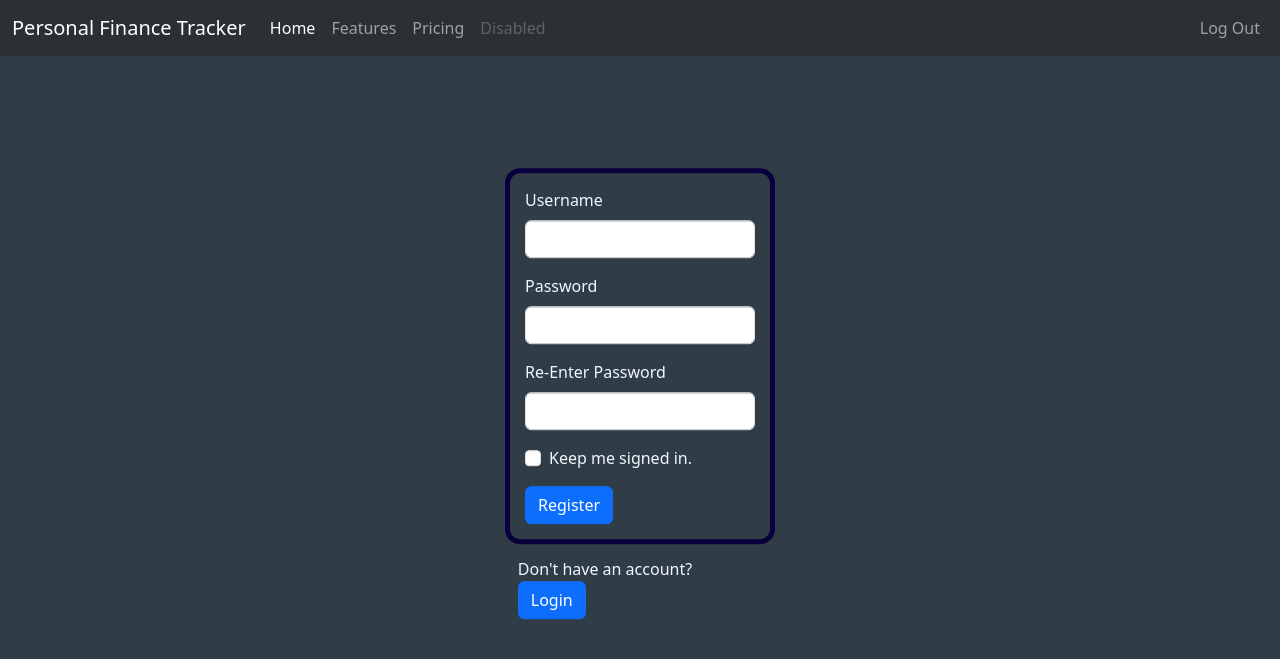
After one commit to Carbar14/Personal-Finance-Tracker, a Flask app: page /register in a window 1280 px wide. The commit adds this page. Shown: the top 659 px of the page. Run offline with Flask 3, Linux system fonts and the light colour scheme.

Commit message:
Worked on Login and Register

```diff
--- a/app.py
+++ b/app.py
@@ -1,8 +1,101 @@
-from flask import Flask, redirect, render_template, request, session
+from flask import Flask, redirect, render_template, request, session, flash
+from flask_session import Session
+import sqlite3
+from helpers import login_required, get_db_connection
+from datetime import timedelta
 
 app = Flask(__name__)
 
+#secret key
+app.config['SECRET_KEY'] = 'ebdmaoze,32'
+
+#session setup
+app.config["SESSION_PERMANENT"] = False
+app.config["SESSION_TYPE"] = "filesystem"
+Session(app)
+
+
+
 
 @app.route("/")
+@login_required
 def index():
     return render_template("index.html")
+
+@app.route("/login", methods=["GET", "POST"])
+def login():
+    #clear session
+    session.clear()
+
+    #establish connection to data base
+    conn = get_db_connection()
+
+    if request.method == "POST":
+        print("a")
+        username = request.form.get("username")
+        password = request.form.get("password")
+
+        if not username:
+            flash('Username is required!')
+        elif not password:
+            flash('Password is required!')
+        elif not conn.execute("SELECT * FROM users WHERE username= ?", username).fetchall():
+            flash("Username does not exist!")
+        elif not conn.execute("SELECT * FROM users WHERE username = ? AND hash = ?", (username, password)):
+            flash("Password incorrect for that username!")
+        else:
+            #session the user
+            session["user_id"] = conn.execute("SELECT * FROM users WHERE username = ?", username).fetchall()[0]["id"]
+
+            #Keep signed in
+            if not bool(request.form.get("keepSignedIn")):
+                 session.permanent = True
+                 app.permanent_session_lifetime = timedelta(days=1)
+            else:
+                session.permanent = True
+                app.permanent_session_lifetime = timedelta(days=31)
+
+            conn.commit()
+            conn.close()
+            return redirect("/")
+
+    return render_template("login.html")
+
+@app.route("/register", methods=["GET", "POST"])
+def register():
+    #establish connection to data base
+    conn = get_db_connection()
+
+    if request.method == "POST":
+        print("a")
+        username = request.form.get("username")
+        password = request.form.get("password")
+        passwordCheck = request.form.get("passwordCheck")
+
+        if not username:
+            flash('Username is required!')
+        elif not password:
+            flash('Password is required!')
+        elif not passwordCheck:
+            flash('Password confirmation is required!')
+        elif password != passwordCheck:
+            flash('Passwords do not match!')
+        elif conn.execute("SELECT * FROM users WHERE username = ?", username).fetchall():
+            flash('Username already taken')
+        else:
+            #registers user
+            conn.execute("INSERT INTO users (username, hash) VALUES (?, ?)", (username, password))
+            #sets session
+            session["user_id"] = conn.execute("SELECT * FROM users WHERE username = ?", username).fetchall()[0]["id"]
+
+            #Keep signed in
+            if not bool(request.form.get("keepSignedIn")):
+                 session.permanent = True
+                 app.permanent_session_lifetime = timedelta(days=1)
+            else:
+                session.permanent = True
+                app.permanent_session_lifetime = timedelta(days=31)
+            conn.commit()
+            conn.close()
+            return redirect("/")
+    return render_template("register.html")
--- /dev/null
+++ b/helpers.py
@@ -0,0 +1,23 @@
+from flask import redirect, render_template, session
+import sqlite3
+from functools import wraps
+
+def login_required(f):
+    """
+    Decorate routes to require login.
+
+    https://flask.palletsprojects.com/en/latest/patterns/viewdecorators/
+    """
+
+    @wraps(f)
+    def decorated_function(*args, **kwargs):
+        if session.get("user_id") is None:
+            return redirect("/login")
+        return f(*args, **kwargs)
+
+    return decorated_function
+
+def get_db_connection():
+    conn = sqlite3.connect('database.db')
+    conn.row_factory = sqlite3.Row
+    return conn
--- /dev/null
+++ b/init_db.py
@@ -0,0 +1,5 @@
+import sqlite3
+connection = sqlite3.connect('database.db')
+
+with open('setup.sql') as f:
+    connection.executescript(f.read())
--- /dev/null
+++ b/setup.sql
@@ -0,0 +1,3 @@
+DROP TABLE IF EXISTS users;
+
+CREATE TABLE users (id INTEGER PRIMARY KEY AUTOINCREMENT NOT NULL, username TEXT NOT NULL, hash TEXT NOT NULL);
--- /dev/null
+++ b/static/styles/CSS.css
@@ -0,0 +1,26 @@
+.cont {
+  display: flex;
+  justify-content: center;
+  padding: 15px;
+  flex-direction: column;
+  color: aliceblue;
+}
+
+.center {
+  margin: 0;
+  position: absolute;
+  top: 50%;
+  left: 50%;
+  -ms-transform: translate(-50%, -50%);
+  transform: translate(-50%, -50%);
+}
+
+.loginBox {
+  border: 5px solid rgb(8, 0, 61);
+  border-radius: 15px;
+  padding: 15px;
+}
+
+#body {
+  background-color: rgb(48, 60, 70);
+}
--- a/templates/index.html
+++ b/templates/index.html
@@ -1,2 +1,2 @@
 {% extends "layout.html" %} {% block title %}Main{% endblock %} {% block main %}
-index {%endblock %}
+Main{%endblock %}
--- a/templates/layout.html
+++ b/templates/layout.html
@@ -2,10 +2,54 @@
 <html lang="en">
   <head>
     <meta charset="UTF-8" />
+    <meta name="viewport" content="width=device-width, initial-scale=1" />
     <title>Finance Traker: {% block title %}{% endblock %}</title>
+    <!-- Boostrap CSS -->
+    <link
+      href="https://cdn.jsdelivr.net/npm/bootstrap@5.3.2/dist/css/bootstrap.min.css"
+      rel="stylesheet"
+      integrity="sha384-T3c6CoIi6uLrA9TneNEoa7RxnatzjcDSCmG1MXxSR1GAsXEV/Dwwykc2MPK8M2HN"
+      crossorigin="anonymous"
+    />
+    <!-- My Css-->
+    <link rel="stylesheet" href="../static/styles/CSS.css" />
   </head>
-  <body>
-    <h1>Hello World!</h1>
+  <body id="body">
+    <!-- Bootstrap Javascript -->
+    <script
+      src="https://cdn.jsdelivr.net/npm/bootstrap@5.3.2/dist/js/bootstrap.bundle.min.js"
+      integrity="sha384-C6RzsynM9kWDrMNeT87bh95OGNyZPhcTNXj1NW7RuBCsyN/o0jlpcV8Qyq46cDfL"
+      crossorigin="anonymous"
+    ></script>
+
+    <!-- NAVBAR -->
+    <nav class="navbar navbar-expand-lg bg-body-tertiary" data-bs-theme="dark">
+      <div class="container-fluid">
+        <a class="navbar-brand" href="/">Personal Finance Tracker</a>
+        <div class="collapse navbar-collapse" id="navbarNav">
+          <ul class="navbar-nav">
+            <li class="nav-item">
+              <a class="nav-link active" aria-current="page" href="/">Home</a>
+            </li>
+            <li class="nav-item">
+              <a class="nav-link" href="#">Features</a>
+            </li>
+            <li class="nav-item">
+              <a class="nav-link" href="#">Pricing</a>
+            </li>
+            <li class="nav-item">
+              <a class="nav-link disabled" aria-disabled="true">Disabled</a>
+            </li>
+          </ul>
+        </div>
+        <div class="navbar-nav flex-end">
+          <a class="nav-link" href="/login">Log Out</a>
+        </div>
+      </div>
+    </nav>
+    <!-- END NAVBAR-->
+
+    <!-- MAIN BLOCK -->
     {% block main %}{% endblock %}
   </body>
 </html>
--- /dev/null
+++ b/templates/register.html
@@ -0,0 +1,65 @@
+{% extends "layout.html" %}
+
+<!--Title Block-->
+{% block title %}Login{% endblock %}
+
+<!--Main Block-->
+{% block main %}
+<!-- container -->
+<div class="cont center" style="width: 80vw; max-width: 300px">
+  <div class="loginBox">
+    <!-- display alerts -->
+    {% for message in get_flashed_messages() %}
+    <div class="alert" style="color: red">{{ message }}</div>
+    {% endfor %}
+    <form action="/register" method="post">
+      <!-- username  -->
+      <div class="mb-3">
+        <label for="username" class="form-label">Username</label>
+        <input type="text" class="form-control" name="username" id="username" />
+      </div>
+
+      <!-- password -->
+      <div class="mb-3">
+        <label for="password" class="form-label">Password</label>
+        <input
+          type="password"
+          class="form-control"
+          name="password"
+          id="password"
+        />
+      </div>
+
+      <!-- password check -->
+      <div class="mb-3">
+        <label for="password" class="form-label">Re-Enter Password</label>
+        <input
+          type="password"
+          class="form-control"
+          name="passwordCheck"
+          id="password"
+        />
+      </div>
+
+      <!-- checkbox  -->
+      <div class="mb-3 form-check">
+        <input
+          type="checkbox"
+          class="form-check-input"
+          id="exampleCheck1"
+          name="keepSignedIn"
+        />
+        <label class="form-check-label" for="exampleCheck1"
+          >Keep me signed in.</label
+        >
+      </div>
+      <button type="submit" class="btn btn-primary">Register</button>
+    </form>
+  </div>
+  <form action="/login" style="padding: 1vw">
+    Don't have an account?
+    <button type="submit" class="btn btn-primary">Login</button>
+  </form>
+</div>
+
+{%endblock %}
```
Also changed, not shown: templates/login.html (added, +52 -0 lines), database.db (added), templates/addExpense.html (added), templates/addIncome.html (added), 1 other file.
